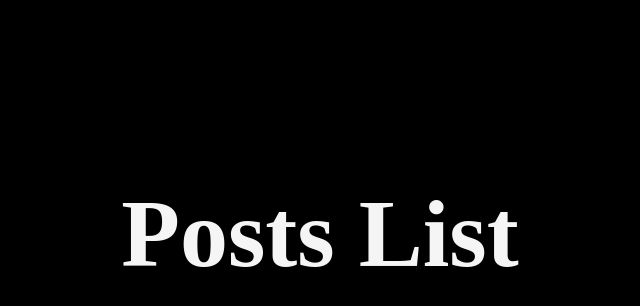
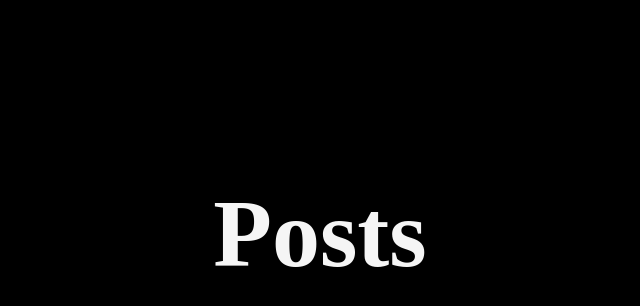
Before and after one commit to imwatts93/Django-Project, a Django app: template posts/templates/posts/posts_list.html in a window 1280 px wide. Shown: the part 206-512 px from the top of the page, without its empty margins (320-960 px from the left). Run offline with Django 5.2, Linux system fonts and the light colour scheme; the template is opened without the code that fills it, so the values that code supplies are empty; parts of the project's set-up code (start-up, migrations or seed data) failed here and were passed over.

Commit message:
Add posts data to views and edit posts_lists.html

```diff
--- a/posts/templates/posts/posts_list.html
+++ b/posts/templates/posts/posts_list.html
@@ -1,9 +1,9 @@
 {% extends 'layout.html' %}
 
 {% block title %}
-    Posts Lists
+    Posts
 {% endblock %}
 
 {% block content %}
-    <h1>Posts List</h1>
+    <h1>Posts</h1>
 {% endblock  %}
--- a/posts/views.py
+++ b/posts/views.py
@@ -1,5 +1,7 @@
 from django.shortcuts import render
+from .models import Post
 
 # Create your views here.
 def posts_list(request):
-    return render(request, 'posts/posts_list.html')
+    posts = Post.objects.all()
+    return render(request, 'posts/posts_list.html', { 'posts': posts})
```
